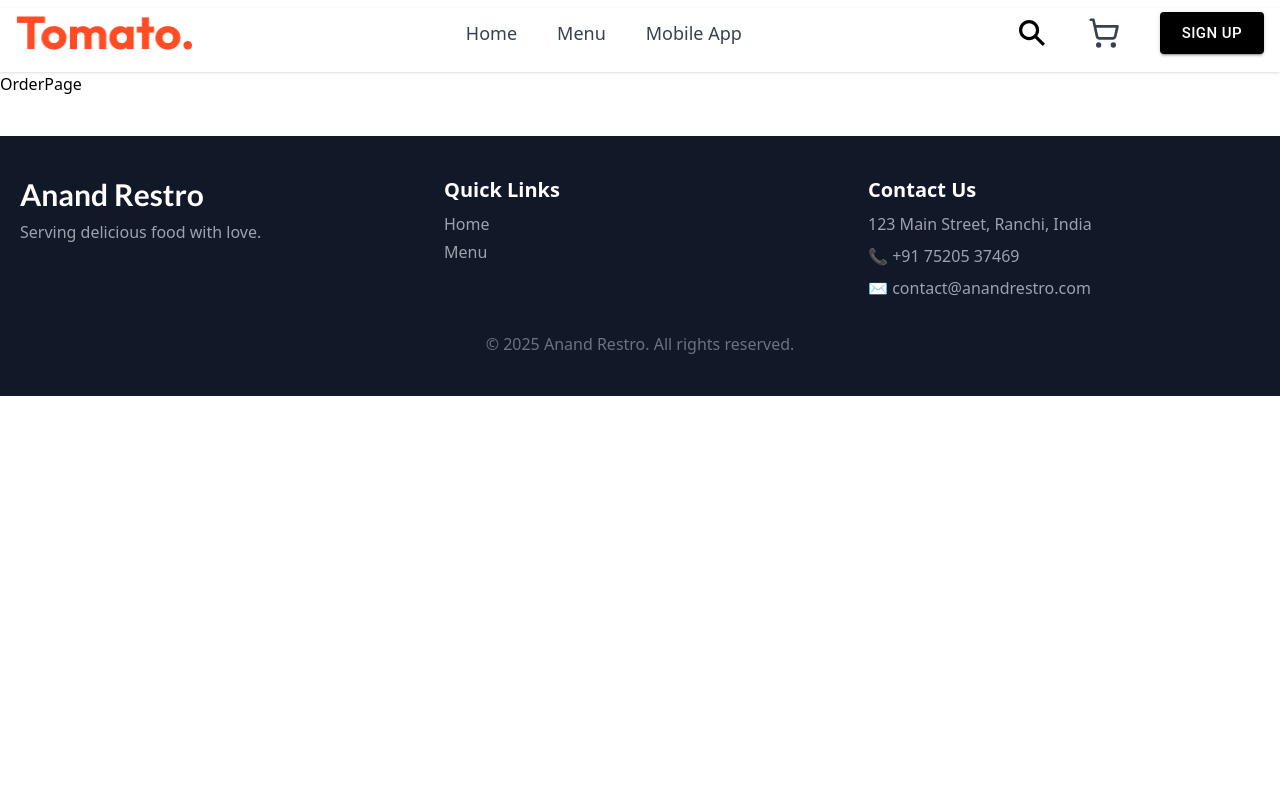
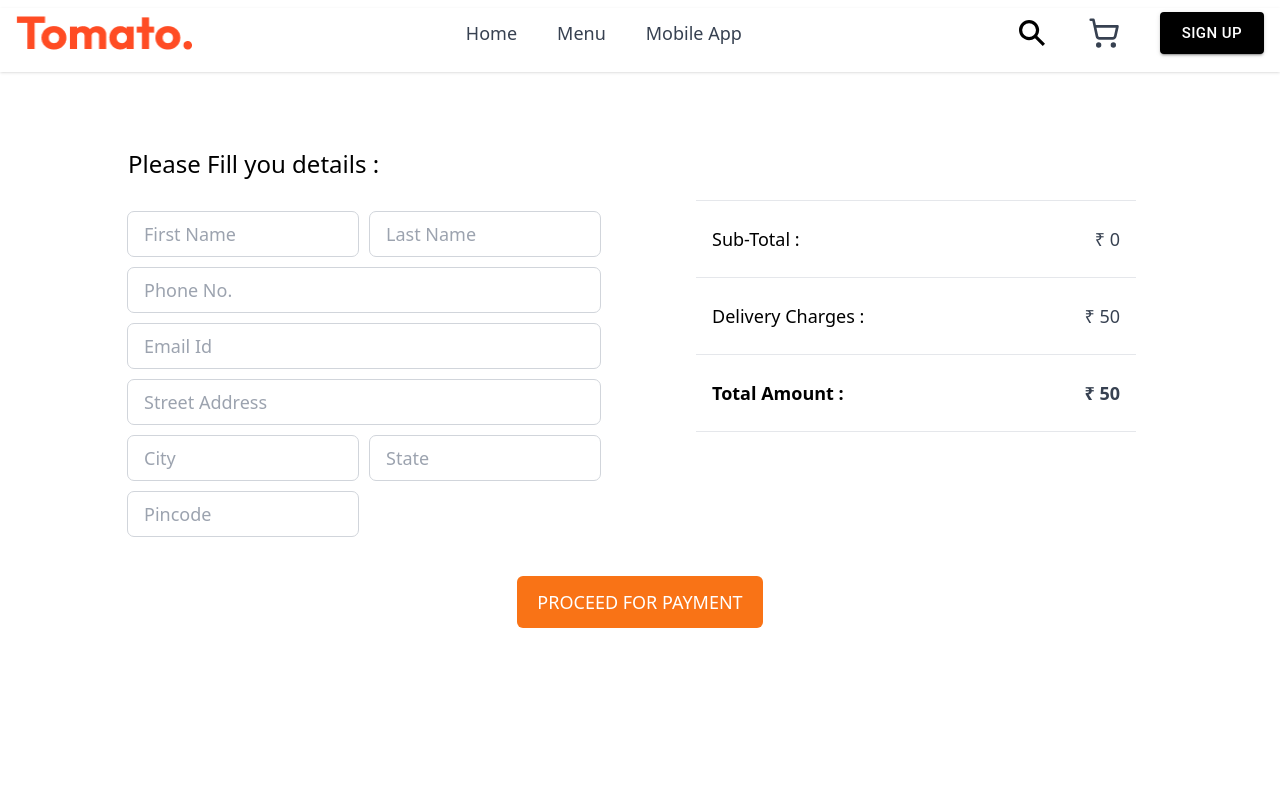
Before and after one commit to kranand06/ecommerce, a React (Vite) app in the folder frontend/: page /order in a window 1280 px wide. Shown: the top 800 px of the page. Built offline with nearby package versions, Linux system fonts and the light colour scheme; no server answers.

Commit message:
order page

```diff
--- a/frontend/package.json
+++ b/frontend/package.json
@@ -21,7 +21,8 @@
     "react-dom": "^19.0.0",
     "react-icons": "^5.5.0",
     "react-redux": "^9.2.0",
-    "react-router-dom": "^7.3.0"
+    "react-router-dom": "^7.3.0",
+    "react-toastify": "^11.0.5"
   },
   "devDependencies": {
     "@eslint/js": "^9.21.0",
--- a/frontend/src/Components/Cart/FullCart.jsx
+++ b/frontend/src/Components/Cart/FullCart.jsx
@@ -1,52 +1,20 @@
-import React, { useEffect, useContext, useState } from 'react'
-import { CartContext, AmountContext } from '../../App.jsx';
+import React from 'react'
 import CartItem from './CartItem'
 import { Link } from 'react-router-dom';
+import Total from './Total.jsx';
 
 
 function FullCart() {
 
-  const { total } = useContext(CartContext);
-  const { amount, setAmount } = useContext(AmountContext);
-  const [del, setDel] = useState(0);
-
-
-
-
-  useEffect(() => {
-    if(total<500){
-      setDel(50);
-    }
-    else{
-      setDel(0);
-    }
-    setAmount(total + del);
-  }, [total,del]);
 
 
   return (
     <div className=''>
       <CartItem />
-      <div className="flex flex-col justify-between gap-2 p-4 w-full my-3">
-        <div className="flex justify-between w-full p-4">
-          <h2 className="text-lg ">Sub-Total : </h2>
-          <p className="text-lg text-gray-700 ">₹ {total}</p>
-        </div>
-        <hr />
-        <div className="flex justify-between w-full p-4">
-          <h2 className="text-lg ">Delivery Charges : </h2>
-          <p className="text-lg text-gray-700 ">₹ {del}</p>
-        </div>
-        <hr />
-        <div className="flex justify-between w-full p-4">
-          <h2 className="text-lg font-bold">Total Amount : </h2>
-          <p className=" text-lg text-gray-700 font-bold">₹ {amount}</p>
-        </div>
-      </div>
+      <Total />
       <div className='flex justify-center sm:justify-end items-center'>
-      <Link to="/order" className='px-5 py-3 text-lg font-medium bg-orange-500 text-white rounded-md hover:bg-orange-600' >
-      {/* px-5 py-3 text-lg font-medium bg-orange-500 text-white rounded-md hover:bg-orange-600"> */}
-        Proceed to Checkout
+      <Link to="/order" className='px-5 py-3 text-lg font-medium bg-orange-500 text-white rounded-md hover:bg-orange-600 hover:scale-105 hover:translate-x-1 duration-300 transition-all' >
+        PROCEED TO CHECKOUT
       </Link>
       </div>
     </div>
--- /dev/null
+++ b/frontend/src/Components/Cart/Total.jsx
@@ -0,0 +1,45 @@
+import React, { useEffect, useContext, useState } from 'react'
+import { CartContext, AmountContext } from '../../App.jsx';
+
+function Total() {
+
+    const { total } = useContext(CartContext);
+    const { amount, setAmount } = useContext(AmountContext);
+    const [del, setDel] = useState(0);
+
+
+
+
+    useEffect(() => {
+      if(total<500){
+        setDel(50);
+      }
+      else{
+        setDel(0);
+      }
+      setAmount(total + del);
+    }, [total,del]);
+
+
+  return (
+    <div className="flex flex-col justify-between gap-2 p-4 w-full my-3">
+        <hr />
+        <div className="flex justify-between w-full p-4">
+          <h2 className="text-lg ">Sub-Total : </h2>
+          <p className="text-lg text-gray-700 ">₹ {total}</p>
+        </div>
+        <hr />
+        <div className="flex justify-between w-full p-4">
+          <h2 className="text-lg ">Delivery Charges : </h2>
+          <p className="text-lg text-gray-700 ">₹ {del}</p>
+        </div>
+        <hr />
+        <div className="flex justify-between w-full p-4">
+          <h2 className="text-lg font-bold">Total Amount : </h2>
+          <p className=" text-lg text-gray-700 font-bold">₹ {amount}</p>
+        </div>
+      </div>
+  )
+}
+
+export default Total
--- a/frontend/src/Components/Order/OrderPage.jsx
+++ b/frontend/src/Components/Order/OrderPage.jsx
@@ -1,8 +1,117 @@
-import React from 'react'
+import React, { useState } from 'react'
+import { ToastContainer, toast } from 'react-toastify';
+import Signin from '../Signin';
+import OrderTotal from './OrderTotal';
+import { useNavigate } from "react-router-dom";
+
+
 
 function OrderPage() {
+
+  const navigate = useNavigate();
+  const [Formdata, setFormdata] = useState([]);
+
+  const handleInput = (type, data) => {
+    setFormdata({
+      ...Formdata,
+      [type]: data
+    })
+  }
+
+  const handleSubmit = async () => {
+
+    const user = localStorage.getItem("user");
+    if (!user) {
+      value.setOpen(true);
+      return;
+    }
+
+    if (!Formdata.name1 || !Formdata.name2 || !Formdata.phone || !Formdata.mail || !Formdata.street || !Formdata.city || !Formdata.state || !Formdata.pincode) {
+      console.log(Formdata);
+      toast.error("Please fill all the fields! 🥲", { position: "bottom-right" });
+      return;
+    }
+    if (Formdata.phone.length != 10) {
+      toast.error("Please enter a valid Phone Number! 🥲", { position: "bottom-right" });
+      return;
+    }
+    if (Formdata.pincode.length != 6) {
+      toast.error("Please enter a valid Pincode! 🥲", { position: "bottom-right" });
+      return;
+    }
+    toast.success("Submitted Successfully! 🚀", { position: "bottom-right" });
+    console.log(Formdata);
+    navigate("/placed");
+  }
+
+
   return (
-    <div>OrderPage</div>
+    <div className='min-h-screen px-4 sm:px-8 md:px-16 lg:px-24 xl:px-32 2xl:px-48 gap-12 '>
+      <div className='grid grid-cols-1 sm:grid-cols-2 gap-20 items-center justify-items-center'>
+        <div className="flex flex-col gap-3 mt-14">
+          <h1 className='text-2xl my-5 font-medium'>Please Fill you details :</h1>
+
+          <div className='flex flex-row gap-3'>
+            <input required type="text" name="name1" id="name1" placeholder="First Name"
+              onChange={(e) => { handleInput("name1", e.target.value) }}
+              className="block w-full rounded-md bg-white px-4 py-2 text-base text-gray-900 outline outline-1 outline-gray-300 placeholder-gray-400 focus:outline-2 focus:outline-indigo-600 transition-all sm:text-lg"
+            />
+            <input required type="text" name="name2" id="name2" placeholder="Last Name"
+              onChange={(e) => { handleInput("name2", e.target.value) }}
+              className="block w-full rounded-md bg-white px-4 py-2 text-base text-gray-900 outline outline-1 outline-gray-300 placeholder-gray-400 focus:outline-2 focus:outline-indigo-600 transition-all sm:text-lg"
+            />
+          </div>
+
+          <div>
+            <input required pattern="\d{10}" maxlength="10" type="number" name="phone" id="phone" placeholder="Phone No."
+              onChange={(e) => { handleInput("phone", e.target.value) }}
+              className="block w-full rounded-md bg-white px-4 py-2 text-base text-gray-900 outline outline-1 outline-gray-300 placeholder-gray-400 focus:outline-2 focus:outline-indigo-600 transition-all sm:text-lg"
+            />
+          </div>
+          <div>
+            <input required type="mail" name="mail" id="mail" placeholder="Email Id"
+              onChange={(e) => { handleInput("mail", e.target.value) }}
+              className="block w-full rounded-md bg-white px-4 py-2 text-base text-gray-900 outline outline-1 outline-gray-300 placeholder-gray-400 focus:outline-2 focus:outline-indigo-600 transition-all sm:text-lg"
+            />
+          </div>
+          <div>
+            <input required type="text" name="street" id="street" placeholder="Street Address"
+              onChange={(e) => { handleInput("street", e.target.value) }}
+              className="block w-full rounded-md bg-white px-4 py-2 text-base text-gray-900 outline outline-1 outline-gray-300 placeholder-gray-400 focus:outline-2 focus:outline-indigo-600 transition-all sm:text-lg"
+            />
+          </div>
+          <div className='grid grid-cols-2 gap-3'>
+            <input required type="text" name="city" id="city" placeholder="City"
+              onChange={(e) => { handleInput("city", e.target.value) }}
+              className="block w-full rounded-md bg-white px-4 py-2 text-base text-gray-900 outline outline-1 outline-gray-300 placeholder-gray-400 focus:outline-2 focus:outline-indigo-600 transition-all sm:text-lg"
+            />
+            <input required type="text" name="state" id="state" placeholder="State"
+              onChange={(e) => { handleInput("state", e.target.value) }}
+              className="block w-full rounded-md bg-white px-4 py-2 text-base text-gray-900 outline outline-1 outline-gray-300 placeholder-gray-400 focus:outline-2 focus:outline-indigo-600 transition-all sm:text-lg"
+            />
+            <input required pattern="\d{6}" maxlength="6" type="number" name="pincode" id="pincode" placeholder="Pincode"
+              onChange={(e) => { handleInput("pincode", e.target.value) }}
+              className="block w-full rounded-md bg-white px-4 py-2 text-base text-gray-900 outline outline-1 outline-gray-300 placeholder-gray-400 focus:outline-2 focus:outline-indigo-600 transition-all sm:text-lg"
+            />
+
+          </div>
+        </div>
+        <OrderTotal />
+      </div>
+      <div className="flex justify-center mb-16">
+        <button
+          onClick={handleSubmit} size='large' className="my-10 px-5 py-3 text-lg font-medium bg-orange-500 text-white rounded-md hover:bg-orange-600 hover:scale-105 hover:translate-x-1 duration-300 transition-all"
+          variant="contained" >
+          PROCEED FOR PAYMENT
+        </button>
+
+        <ToastContainer />
+        <Signin />
+
+      </div>
+    </div>
+
+
   )
 }
 
--- /dev/null
+++ b/frontend/src/Components/Order/OrderTotal.jsx
@@ -0,0 +1,43 @@
+import React, { useEffect, useContext, useState } from 'react'
+import { CartContext, AmountContext } from '../../App.jsx';
+
+function OrderTotal() {
+
+    const { total } = useContext(CartContext);
+    const { amount, setAmount } = useContext(AmountContext);
+    const [del, setDel] = useState(0);
+
+    useEffect(() => {
+      if(total<500){
+        setDel(50);
+      }
+      else{
+        setDel(0);
+      }
+      setAmount(total + del);
+    }, [total,del]);
+
+
+  return (
+    <div className="flex flex-col justify-between sm:mt-3 gap-2 p-4 w-full my-3 h-60">
+        <hr />
+        <div className="flex justify-between w-full p-4">
+          <h2 className="text-lg ">Sub-Total : </h2>
+          <p className="text-lg text-gray-700 ">₹ {total}</p>
+        </div>
+        <hr />
+        <div className="flex justify-between w-full p-4">
+          <h2 className="text-lg ">Delivery Charges : </h2>
+          <p className="text-lg text-gray-700 ">₹ {del}</p>
+        </div>
+        <hr />
+        <div className="flex justify-between w-full p-4">
+          <h2 className="text-lg font-bold">Total Amount : </h2>
+          <p className=" text-lg text-gray-700 font-bold">₹ {amount}</p>
+        </div>
+        <hr />
+      </div>
+  )
+}
+
+export default OrderTotal
```
Also changed, not shown: 1 other file (tests, documents, lock files or other folders).
